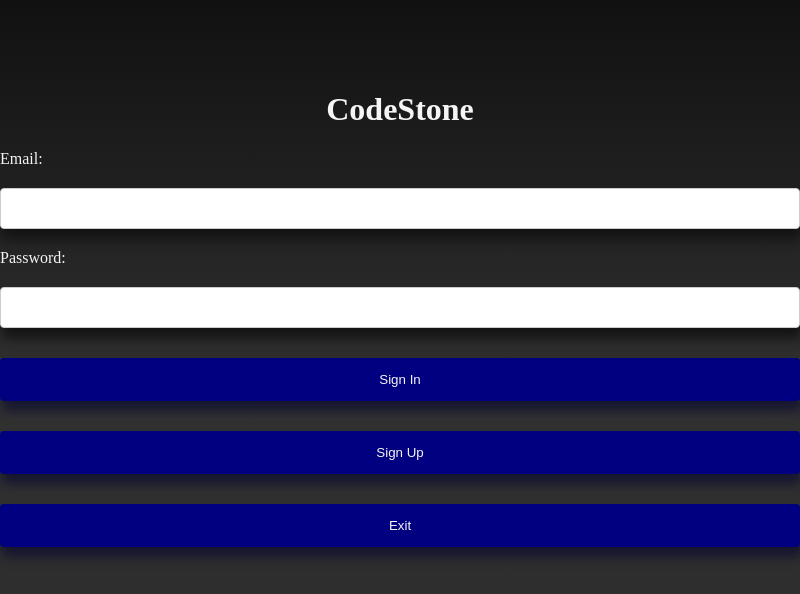
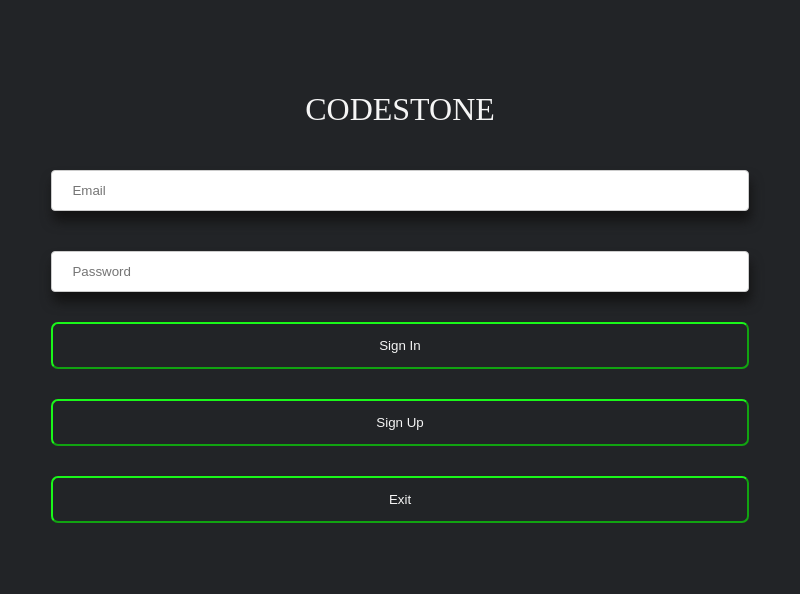
Before and after one commit to TahseenAsif/CS499NotebookApp, an Electron app: page html/login.html in a window 800 px wide. Drawn offline with Linux system fonts and the light colour scheme.

Commit message:
changed login menu appearance

```diff
--- a/css/login.css
+++ b/css/login.css
@@ -5,10 +5,12 @@ html{
 body{
     height: 100%;
     margin: 0;
-    background: linear-gradient(180deg, rgba(17,17,17,1) 0%, rgba(50,49,49,1) 50%, rgba(43,43,43,1) 100%);
-    background-repeat: no-repeat;
-    background-position: fixed;
+    background-color: #222427;
     margin-top: 70px;
+}
+
+h1{
+    font-weight: lighter;
 }
 
 #codeTitle{
@@ -53,14 +55,18 @@ input[type=password], select{
 
 #loginForm button {
     width: 100%;
-    background-color: navy;
-    filter: drop-shadow(2px 10px 6px rgba(5, 5, 49, 0.637));
+    background-color: #222427;
+    border-color: #1af71a;
+    /*filter: drop-shadow(2px 10px 6px rgba(5, 5, 49, 0.637));*/
     color: whitesmoke;
     padding: 14px 20px;
     margin: 20px 0;
-    border: none;
-    border-radius: 4px;
+    border-radius: 7px;
     cursor: pointer;
+}
+
+#loginForm button:hover{
+    background-color: #17c717;
 }
 
 #loginForm button{
--- a/html/login.html
+++ b/html/login.html
@@ -8,14 +8,12 @@
     </head>
     <body>
         <div id="codeTitle">
-            <h1>CodeStone</h1>
+            <h1>CODESTONE</h1>
         </div>
         <div id="loginForm">
             <form action="">
-                <label for="email">Email:</label>
-                <input type="text" id="email">
-                <label for="password">Password:</label>
-                <input type="password" id="password">
+                <input type="text" id="email" placeholder="Email">
+                <input type="password" id="password" placeholder="Password">
                 <button id="signInButton">Sign In</button>
                 <button id="signUpButton">Sign Up</button>
                 <!-- <button id="signOutButton">Sign Out</button> -->
```
Also changed, not shown: main.js (+4 -4 lines).
